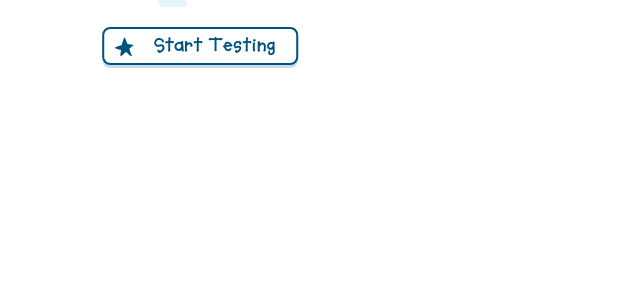
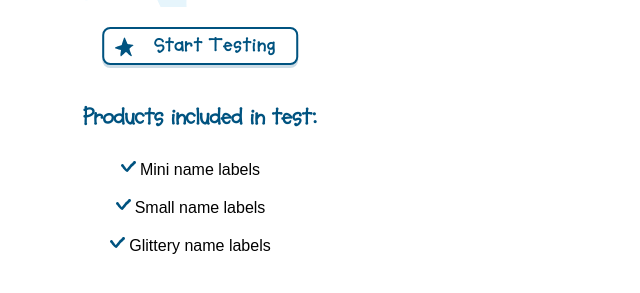
Before and after one commit to ttimoww/ggm-product-tester, a browser extension: page index.html in a window 1280 px wide. Both pictures are taken after a click on the button "Start Testing". Shown: the part 73-366 px from the top of the page, without its empty margins (0-640 px from the left). Drawn offline with Linux system fonts and the light colour scheme.

Commit message:
UI updates & products loaded by JSON

```diff
--- a/index.css
+++ b/index.css
@@ -6,7 +6,7 @@
 html, body{
     margin: 0;
     padding: 0;
-    font-family: soupbone;
+    font-family: Arial, Helvetica, sans-serif;
 }
 
 body{
@@ -66,3 +66,24 @@ button{
 button:hover{
     color: #EA8D00;
 }
+
+section.products{
+    margin-bottom: 20px;
+    display: flex;
+    flex-direction: column;
+    align-items: center;
+}
+
+section.products > h2 {
+    color: #005380;
+    font-family: soupbone;
+}
+
+section.products > p {
+    margin: 0;
+    padding: 10px 25px;
+    background-image: url(images/check.svg);
+    background-size: 15px;
+    background-position: 6px 10px;
+    background-repeat: no-repeat;
+}
--- a/index.html
+++ b/index.html
@@ -39,6 +39,9 @@
     <section class="content">
         <button id="start">Start Testing</button>
     </section>
+    <section class="products">
+        <h2>Products included in test: </h2>
+    </section>
 <script src="js/jquery-3.4.1.min.js"></script>
 <script src="js/index.js"></script>
 </body>
--- a/js/index.js
+++ b/js/index.js
@@ -1,13 +1,34 @@
-let products = ['https://live-shop.neatlynamed.com/mini-name-labels.html#redirect', 'https://live-shop.neatlynamed.com/small-name-labels.html#redirect'];
+const data = {
+    "products" : [
+        {
+            "name": "Mini name labels",
+            "url": "https://live-shop.neatlynamed.com/mini-name-labels.html#redirect"
+        },
+        {
+            "name": "Small name labels",
+            "url": "https://live-shop.neatlynamed.com/small-name-labels.html#redirect"
+        },
+        {
+            "name": "Glittery name labels",
+            "url": "https://live-shop.neatlynamed.com/glittery-name-labels.html#redirect"
+        }
+    ]
+}
+
 
 $(document).ready(function () {
+    $('#start').click(function(){
+        for (let i = 0; i < data.products.length; i++) {
+            window.open(data.products[i].url, '', 'height=500, width=500');
 
-    $('#start').click(function(){
-
-        for (let i = 0; i < products.length; i++) {
-            console.log(products[i]);
-            window.open(products[i]);
+            // Print to UI
+            const $p = $('<p>').html(data.products[i].name);
+            console.log($p);
+            $('.products').append($p);
         }
 
+
     })
+
+
 });
```
Also changed, not shown: images/check.svg (added), manifest.json.
